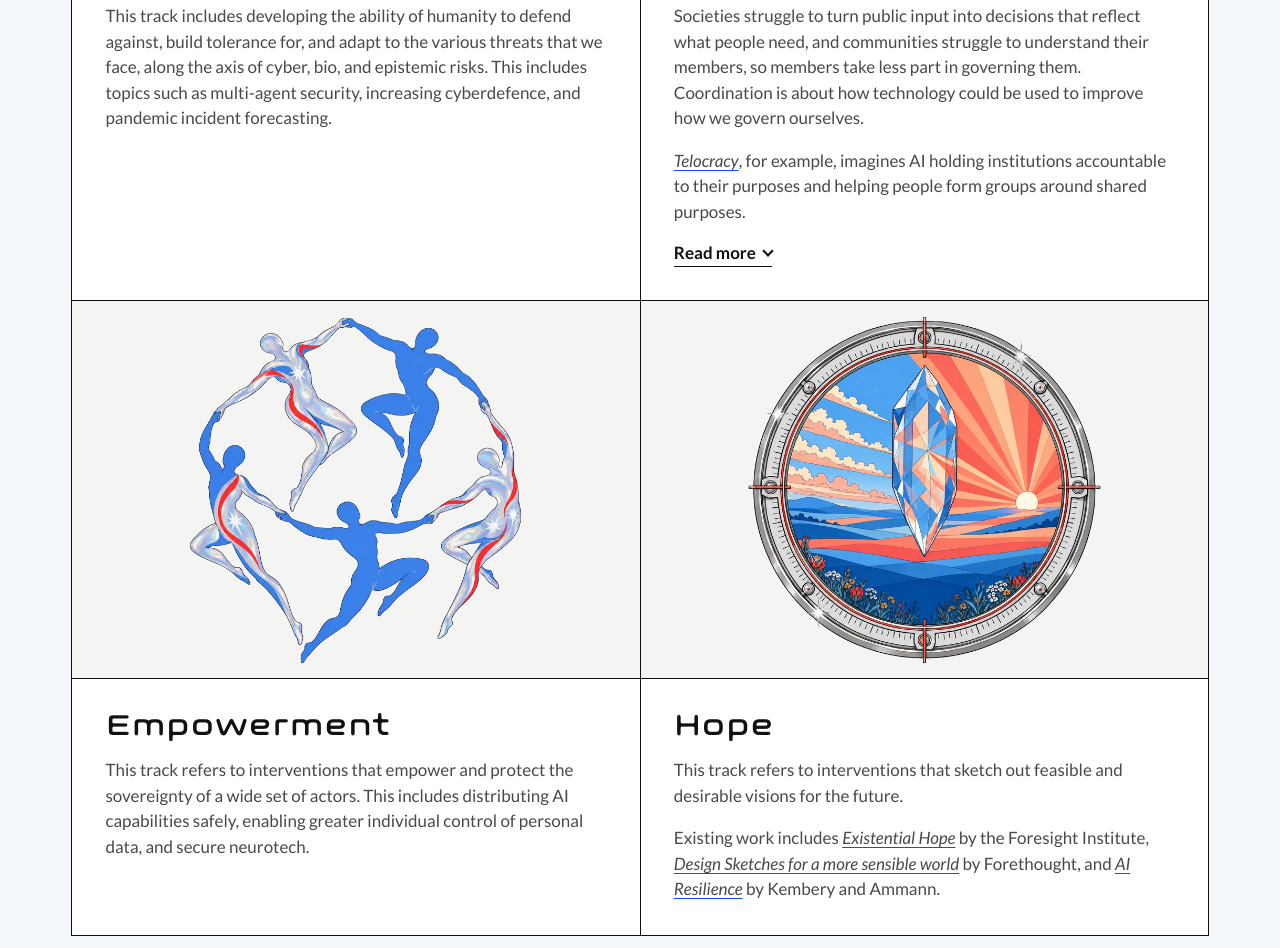
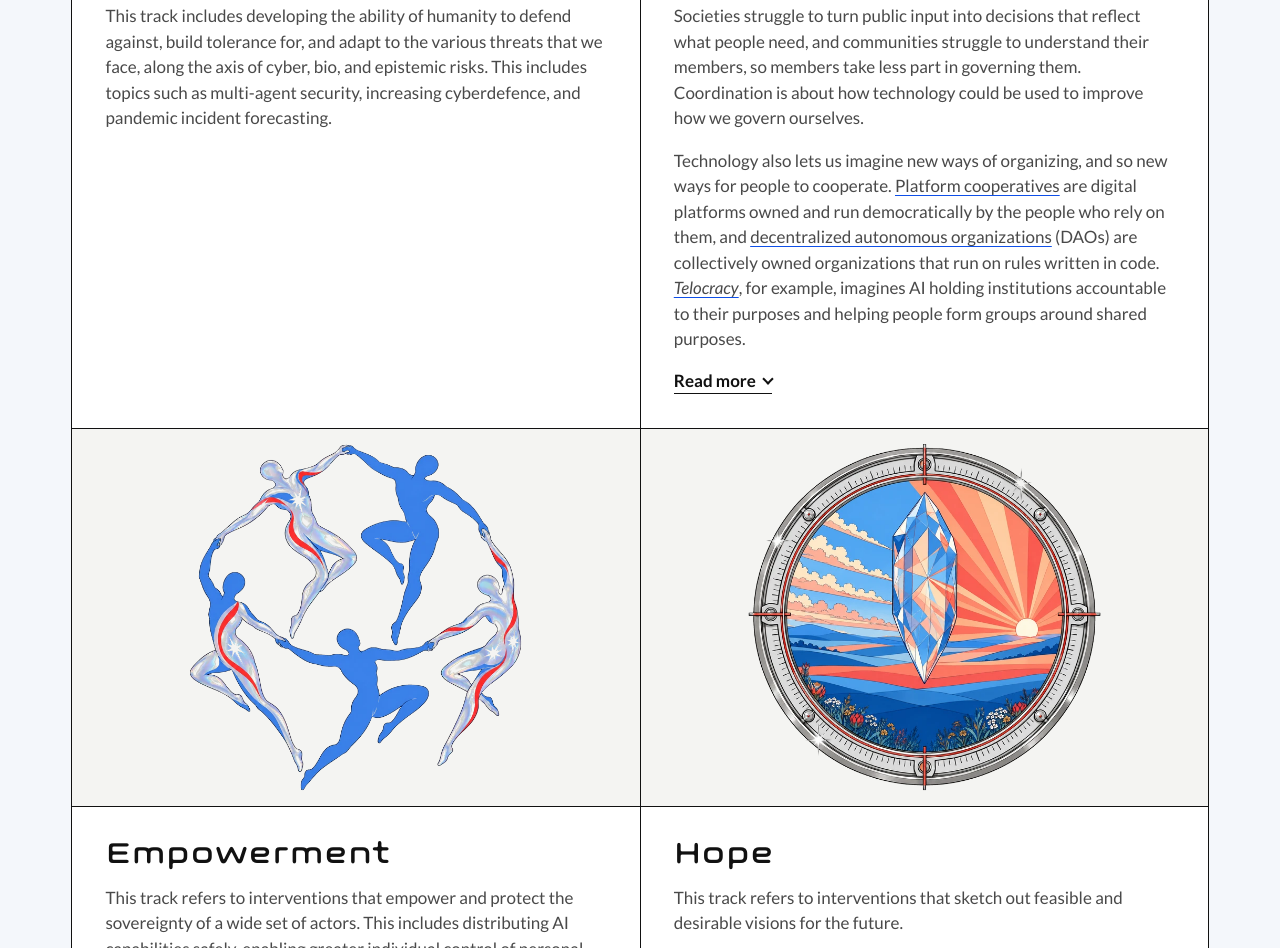
Before and after one commit to Cape-Institute-for-Safe-AI/dacc-fellowship, a plain HTML site: page index.html in a window 1280 px wide. Shown: the part 2564-3512 px from the top of the page. Drawn offline with Linux system fonts and the light colour scheme.

Commit message:
Coordination track: add platform cooperatives and DAOs to preamble
Co-Authored-By: Claude Sonnet 5.5 <noreply@anthropic.com>

```diff
--- a/index.html
+++ b/index.html
@@ -130,7 +130,7 @@
             <div class="track__body">
               <h3 class="track__title">Coordination</h3>
               <p class="track__desc">Societies struggle to turn public input into decisions that reflect what people need, and communities struggle to understand their members, so members take less part in governing them. Coordination is about how technology could be used to improve how we govern ourselves.</p>
-              <p class="track__desc"><a href="https://paxmachina.ai/telocracy" target="_blank" rel="noopener" class="inline-link"><em>Telocracy</em></a>, for example, imagines AI holding institutions accountable to their purposes and helping people form groups around shared purposes.</p>
+              <p class="track__desc">Technology also lets us imagine new ways of organizing, and so new ways for people to cooperate. <a href="https://resources.platform.coop/en/resources/platform-cooperative/" target="_blank" rel="noopener" class="inline-link">Platform cooperatives</a> are digital platforms owned and run democratically by the people who rely on them, and <a href="https://ethereum.org/dao/" target="_blank" rel="noopener" class="inline-link">decentralized autonomous organizations</a> (DAOs) are collectively owned organizations that run on rules written in code. <a href="https://paxmachina.ai/telocracy" target="_blank" rel="noopener" class="inline-link"><em>Telocracy</em></a>, for example, imagines AI holding institutions accountable to their purposes and helping people form groups around shared purposes.</p>
               <div class="track__more" id="coordination-more">
                 <div class="track__more-inner">
                   <p class="track__desc">The book <a href="https://plurality.net/" target="_blank" rel="noopener" class="inline-link"><em>Plurality</em></a> is a good starting point for this space. Tools like Polis, used in Taiwan's democracy (see <a href="https://truthout.org/articles/meet-g0v-the-open-source-digital-community-transforming-democracy-in-taiwan/" target="_blank" rel="noopener" class="inline-link">this piece on g0v</a>), are still state of the art, but they were built many years ago. With AI, both the potential and the risks of this technology are now very different.</p>
```
